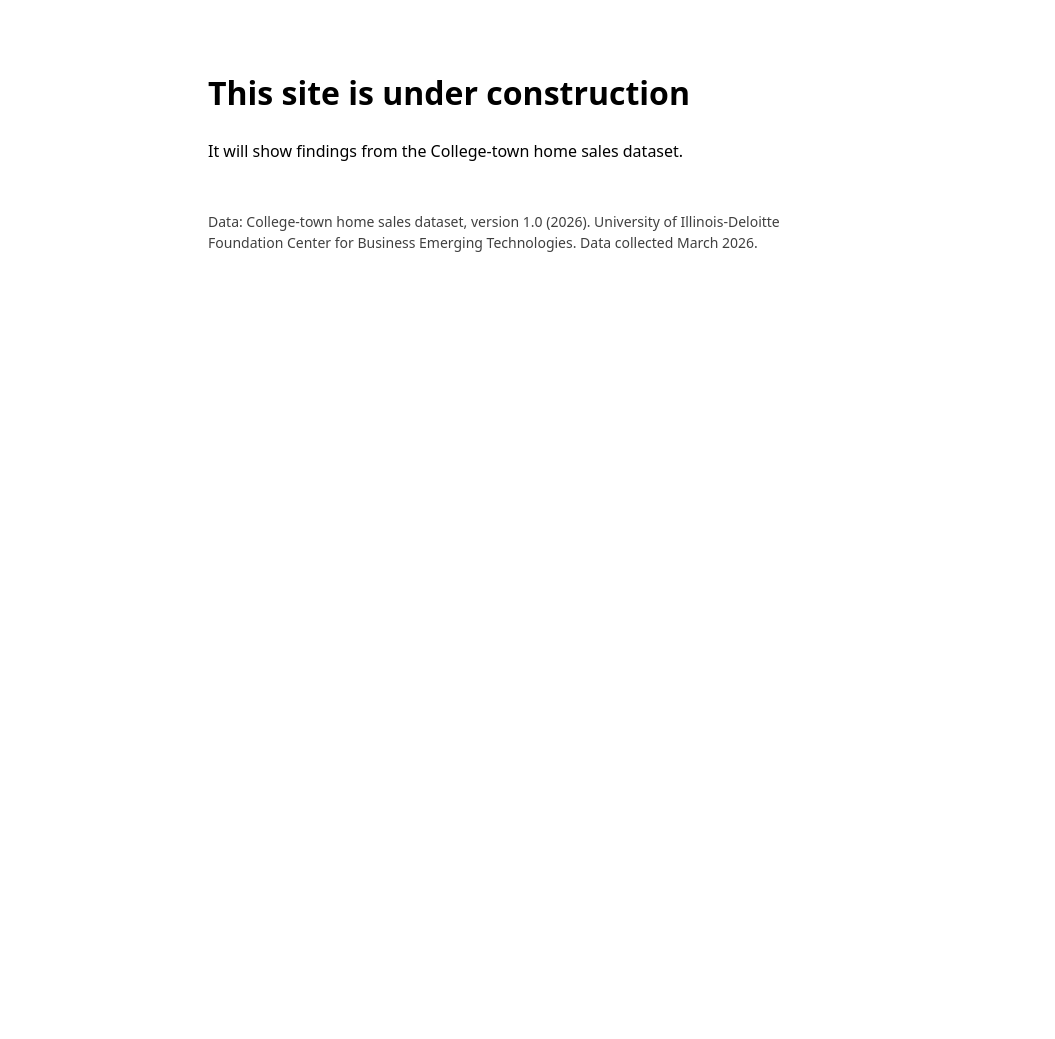
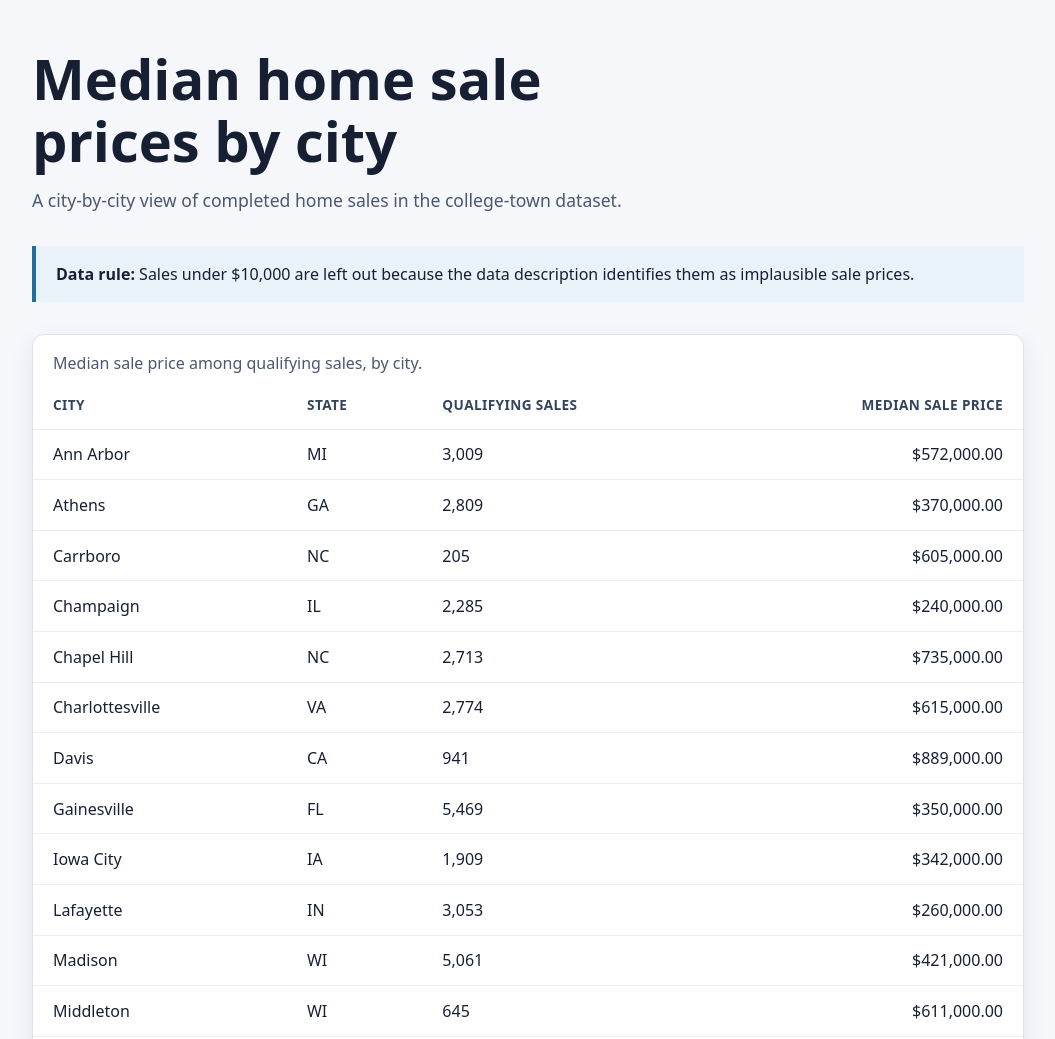
Before and after one commit to spate780-byte/campustown-home-sales-site, a plain HTML site: page index.html in a window 1280 px wide. Shown: the top 1039 px of the page, without its empty margins (112-1167 px from the left). Before the commit the page ends 800 px from the top, so only its background shows below. Drawn offline with Linux system fonts and the light colour scheme.

Commit message:
Add city median home sale prices page
Co-authored-by: Copilot <223556219+Copilot@users.noreply.github.com>

```diff
--- /dev/null
+++ b/data/city_median_sale_prices.json
@@ -0,0 +1,110 @@
+[
+  {
+    "city": "Ann Arbor",
+    "state": "MI",
+    "qualifying_sales": 3009,
+    "median_sale_price": 572000
+  },
+  {
+    "city": "Athens",
+    "state": "GA",
+    "qualifying_sales": 2809,
+    "median_sale_price": 370000
+  },
+  {
+    "city": "Carrboro",
+    "state": "NC",
+    "qualifying_sales": 205,
+    "median_sale_price": 605000
+  },
+  {
+    "city": "Champaign",
+    "state": "IL",
+    "qualifying_sales": 2285,
+    "median_sale_price": 240000
+  },
+  {
+    "city": "Chapel Hill",
+    "state": "NC",
+    "qualifying_sales": 2713,
+    "median_sale_price": 735000
+  },
+  {
+    "city": "Charlottesville",
+    "state": "VA",
+    "qualifying_sales": 2774,
+    "median_sale_price": 615000.0
+  },
+  {
+    "city": "Davis",
+    "state": "CA",
+    "qualifying_sales": 941,
+    "median_sale_price": 889000
+  },
+  {
+    "city": "Gainesville",
+    "state": "FL",
+    "qualifying_sales": 5469,
+    "median_sale_price": 350000
+  },
+  {
+    "city": "Iowa City",
+    "state": "IA",
+    "qualifying_sales": 1909,
+    "median_sale_price": 342000
+  },
+  {
+    "city": "Lafayette",
+    "state": "IN",
+    "qualifying_sales": 3053,
+    "median_sale_price": 260000
+  },
+  {
+    "city": "Madison",
+    "state": "WI",
+    "qualifying_sales": 5061,
+    "median_sale_price": 421000
+  },
+  {
+    "city": "Middleton",
+    "state": "WI",
+    "qualifying_sales": 645,
+    "median_sale_price": 611000
+  },
+  {
+    "city": "Newberry",
+    "state": "FL",
+    "qualifying_sales": 152,
+    "median_sale_price": 439995.0
+  },
+  {
+    "city": "Pittsboro",
+    "state": "NC",
+    "qualifying_sales": 92,
+    "median_sale_price": 876985.5
+  },
+  {
+    "city": "Savoy",
+    "state": "IL",
+    "qualifying_sales": 247,
+    "median_sale_price": 402700
+  },
+  {
+    "city": "State College",
+    "state": "PA",
+    "qualifying_sales": 1348,
+    "median_sale_price": 430000.0
+  },
+  {
+    "city": "Urbana",
+    "state": "IL",
+    "qualifying_sales": 1131,
+    "median_sale_price": 229900
+  },
+  {
+    "city": "West Lafayette",
+    "state": "IN",
+    "qualifying_sales": 1559,
+    "median_sale_price": 379900
+  }
+]
--- a/index.html
+++ b/index.html
@@ -1,31 +1,171 @@
 <!DOCTYPE html>
-<!-- A placeholder from the Home Sales template. Replace this file with your site's first page. -->
 <html lang="en">
 <head>
   <meta charset="utf-8">
   <meta name="viewport" content="width=device-width, initial-scale=1">
-  <title>Under construction</title>
-  <!-- An empty icon, so the browser doesn't log an error looking for favicon.ico -->
+  <title>Median home sale prices by city</title>
   <link rel="icon" href="data:,">
   <style>
-    :root { color-scheme: light dark; }
+    :root {
+      color-scheme: light;
+      font-family: system-ui, -apple-system, BlinkMacSystemFont, "Segoe UI", sans-serif;
+      color: #172033;
+      background: #f5f7fb;
+    }
+
     body {
-      max-width: 40rem;
-      margin: 0 auto;
-      padding: 3rem 1rem;
-      font-family: system-ui, sans-serif;
+      margin: 0;
       line-height: 1.5;
     }
-    footer { margin-top: 3rem; font-size: 0.875rem; opacity: 0.75; }
+
+    main {
+      max-width: 62rem;
+      margin: 0 auto;
+      padding: 3rem 1.25rem 4rem;
+    }
+
+    h1 {
+      max-width: 42rem;
+      margin: 0;
+      font-size: clamp(2rem, 5vw, 3.5rem);
+      line-height: 1.1;
+    }
+
+    .intro {
+      max-width: 42rem;
+      margin: 1rem 0 2rem;
+      color: #4a5870;
+      font-size: 1.1rem;
+    }
+
+    .rule {
+      padding: 1rem 1.25rem;
+      border-left: 0.3rem solid #216e9b;
+      background: #e8f2f8;
+    }
+
+    .table-wrap {
+      margin-top: 2rem;
+      overflow-x: auto;
+      background: #fff;
+      border: 1px solid #dce3ed;
+      border-radius: 0.75rem;
+      box-shadow: 0 0.5rem 1.5rem rgb(23 32 51 / 8%);
+    }
+
+    table {
+      width: 100%;
+      border-collapse: collapse;
+      text-align: left;
+    }
+
+    caption {
+      padding: 1rem 1.25rem 0.5rem;
+      color: #4a5870;
+      text-align: left;
+    }
+
+    th,
+    td {
+      padding: 0.8rem 1.25rem;
+      border-bottom: 1px solid #e8edf3;
+    }
+
+    th {
+      color: #34445d;
+      font-size: 0.85rem;
+      letter-spacing: 0.03em;
+      text-transform: uppercase;
+    }
+
+    tbody tr:last-child td {
+      border-bottom: 0;
+    }
+
+    td:last-child,
+    th:last-child {
+      text-align: right;
+    }
+
+    footer {
+      max-width: 62rem;
+      margin: 0 auto;
+      padding: 0 1.25rem 2rem;
+      color: #647189;
+      font-size: 0.875rem;
+    }
   </style>
 </head>
 <body>
   <main>
-    <h1>This site is under construction</h1>
-    <p>It will show findings from the College-town home sales dataset.</p>
+    <h1>Median home sale prices by city</h1>
+    <p class="intro">
+      A city-by-city view of completed home sales in the college-town dataset.
+    </p>
+    <p class="rule">
+      <strong>Data rule:</strong> Sales under $10,000 are left out because the data description
+      identifies them as implausible sale prices.
+    </p>
+
+    <div class="table-wrap">
+      <table>
+        <caption>Median sale price among qualifying sales, by city.</caption>
+        <thead>
+          <tr>
+            <th scope="col">City</th>
+            <th scope="col">State</th>
+            <th scope="col">Qualifying sales</th>
+            <th scope="col">Median sale price</th>
+          </tr>
+        </thead>
+        <tbody id="city-results">
+          <tr><td colspan="4">Loading city summaries…</td></tr>
+        </tbody>
+      </table>
+    </div>
   </main>
+
   <footer>
-    <p>Data: College-town home sales dataset, version 1.0 (2026). University of Illinois-Deloitte Foundation Center for Business Emerging Technologies. Data collected March 2026.</p>
+    Data: College-town home sales dataset, version 1.0 (2026). University of Illinois-Deloitte
+    Foundation Center for Business Emerging Technologies. Data collected March 2026.
   </footer>
+
+  <script>
+    const currency = new Intl.NumberFormat("en-US", {
+      style: "currency",
+      currency: "USD",
+      maximumFractionDigits: 2
+    });
+
+    fetch("data/city_median_sale_prices.json")
+      .then((response) => {
+        if (!response.ok) {
+          throw new Error(`Could not load the city summaries (${response.status}).`);
+        }
+        return response.json();
+      })
+      .then((cities) => {
+        const results = document.querySelector("#city-results");
+        results.replaceChildren();
+        cities.forEach((city) => {
+          const row = document.createElement("tr");
+          [
+            city.city,
+            city.state,
+            city.qualifying_sales.toLocaleString("en-US"),
+            currency.format(city.median_sale_price)
+          ].forEach((value) => {
+            const cell = document.createElement("td");
+            cell.textContent = value;
+            row.append(cell);
+          });
+          results.append(row);
+        });
+      })
+      .catch((error) => {
+        document.querySelector("#city-results").innerHTML =
+          `<tr><td colspan="4">The city summaries could not be loaded: ${error.message}</td></tr>`;
+      });
+  </script>
 </body>
 </html>
```
Also changed, not shown: 3 other files.
